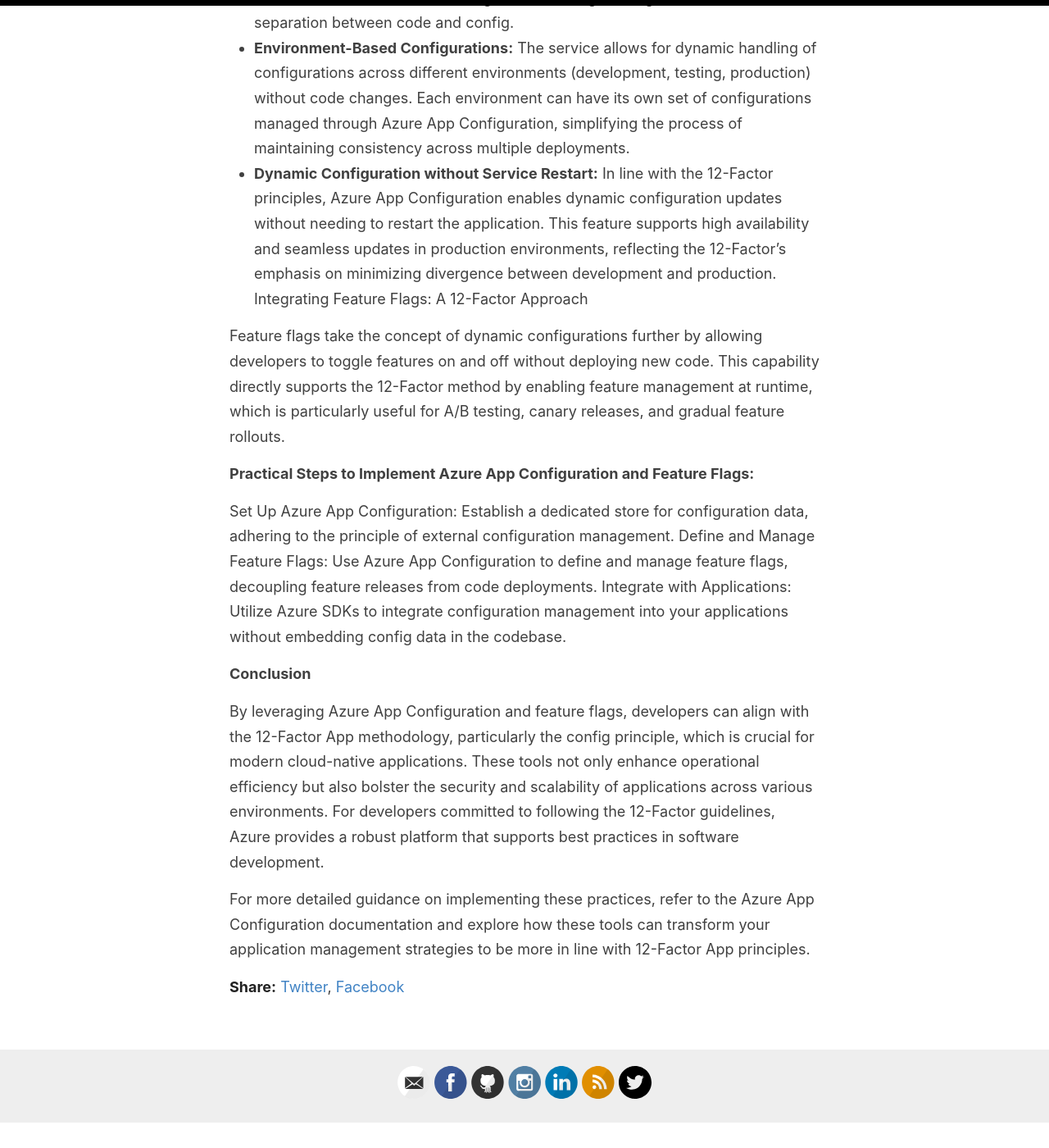
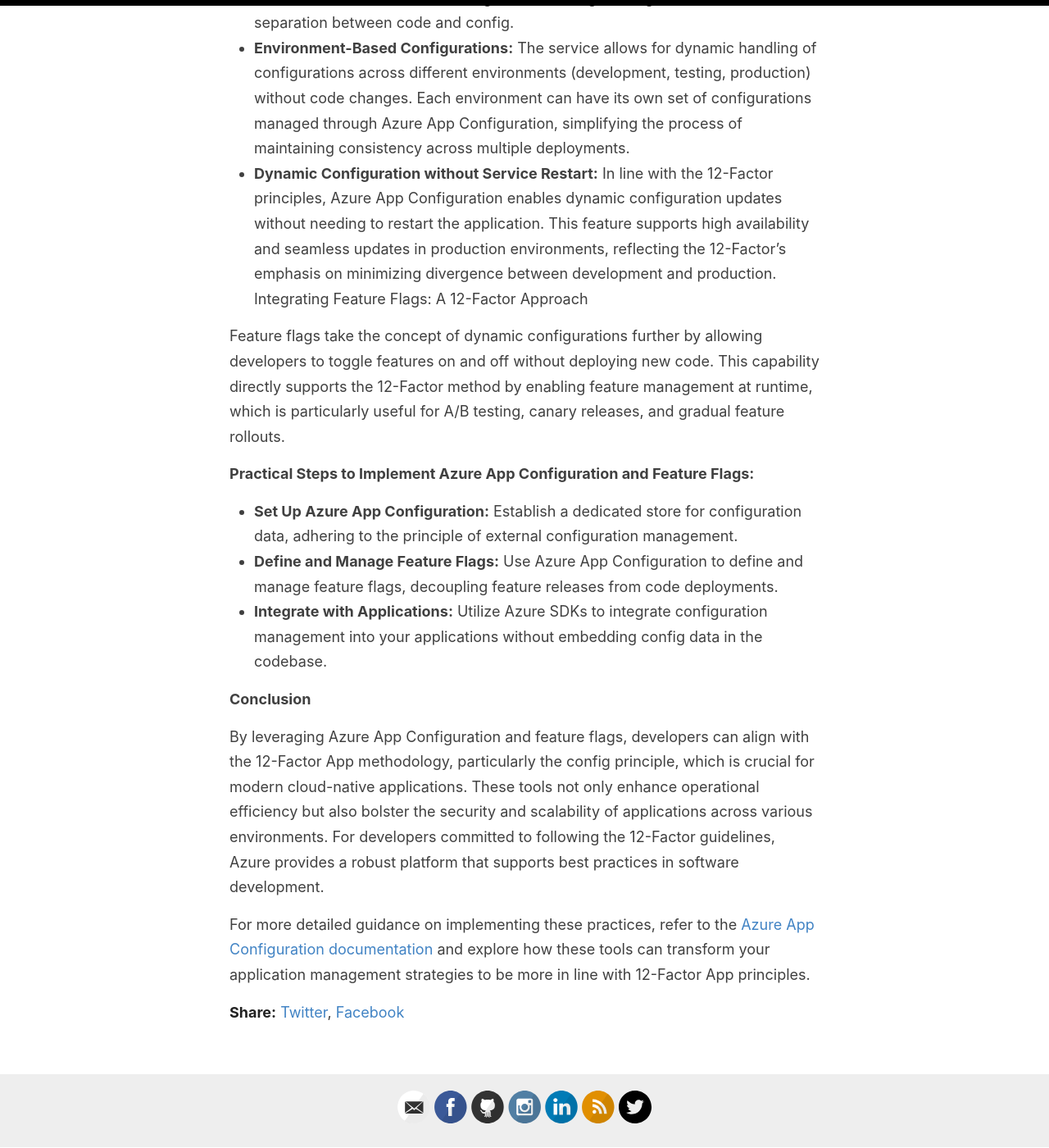
Before and after one commit to RonaldMariah/ronaldmariah.github.io, a Jekyll site: the page built from _posts/2024-04-30-azure-app-configuration-12-factor.md, in a window 1280 px wide and 1400 px high, scrolled down 2351 px. Shown: the whole window at 82% size. Built offline with Jekyll 4.4.1, drawn with Linux system fonts in a browser that asks for light colours; our own code applies the rules of GitHub Pages for plain Markdown files; before the commit the page ends 3720 px from its top, so only the background shows below that; part of the change alters nothing that is shown; some of the changed text lies outside the part shown.

```diff
--- a/_posts/2024-04-30-azure-app-configuration-12-factor.md
+++ b/_posts/2024-04-30-azure-app-configuration-12-factor.md
@@ -30,8 +30,8 @@ The third principle of the 12-Factor App methodology focuses on config—storing
 
 **Key Takeaways from the 12-Factor Config Principle:**
 
-Keep codebase clean of sensitive config data: Config data should not be included in the code repository.
-Store config in the environment: Configuration that varies between deployments should be stored in the environment where the application runs.
+- **Keep codebase clean of sensitive config data:** Config data should not be included in the code repository.
+- **Store config in the environment:** Configuration that varies between deployments should be stored in the environment where the application runs.
 
 **How Azure App Configuration and Feature Flags Uphold the 12-Factor Principles**
 
@@ -47,12 +47,12 @@ Feature flags take the concept of dynamic configurations further by allowing dev
 
 **Practical Steps to Implement Azure App Configuration and Feature Flags:**
 
-Set Up Azure App Configuration: Establish a dedicated store for configuration data, adhering to the principle of external configuration management.
-Define and Manage Feature Flags: Use Azure App Configuration to define and manage feature flags, decoupling feature releases from code deployments.
-Integrate with Applications: Utilize Azure SDKs to integrate configuration management into your applications without embedding config data in the codebase.
+- **Set Up Azure App Configuration:** Establish a dedicated store for configuration data, adhering to the principle of external configuration management.
+- **Define and Manage Feature Flags:** Use Azure App Configuration to define and manage feature flags, decoupling feature releases from code deployments.
+- **Integrate with Applications:** Utilize Azure SDKs to integrate configuration management into your applications without embedding config data in the codebase.
 
 **Conclusion**
 
 By leveraging Azure App Configuration and feature flags, developers can align with the 12-Factor App methodology, particularly the config principle, which is crucial for modern cloud-native applications. These tools not only enhance operational efficiency but also bolster the security and scalability of applications across various environments. For developers committed to following the 12-Factor guidelines, Azure provides a robust platform that supports best practices in software development.
 
-For more detailed guidance on implementing these practices, refer to the Azure App Configuration documentation and explore how these tools can transform your application management strategies to be more in line with 12-Factor App principles.
+For more detailed guidance on implementing these practices, refer to the [Azure App Configuration documentation](https://learn.microsoft.com/en-us/azure/azure-app-configuration/overview) and explore how these tools can transform your application management strategies to be more in line with 12-Factor App principles.
```
